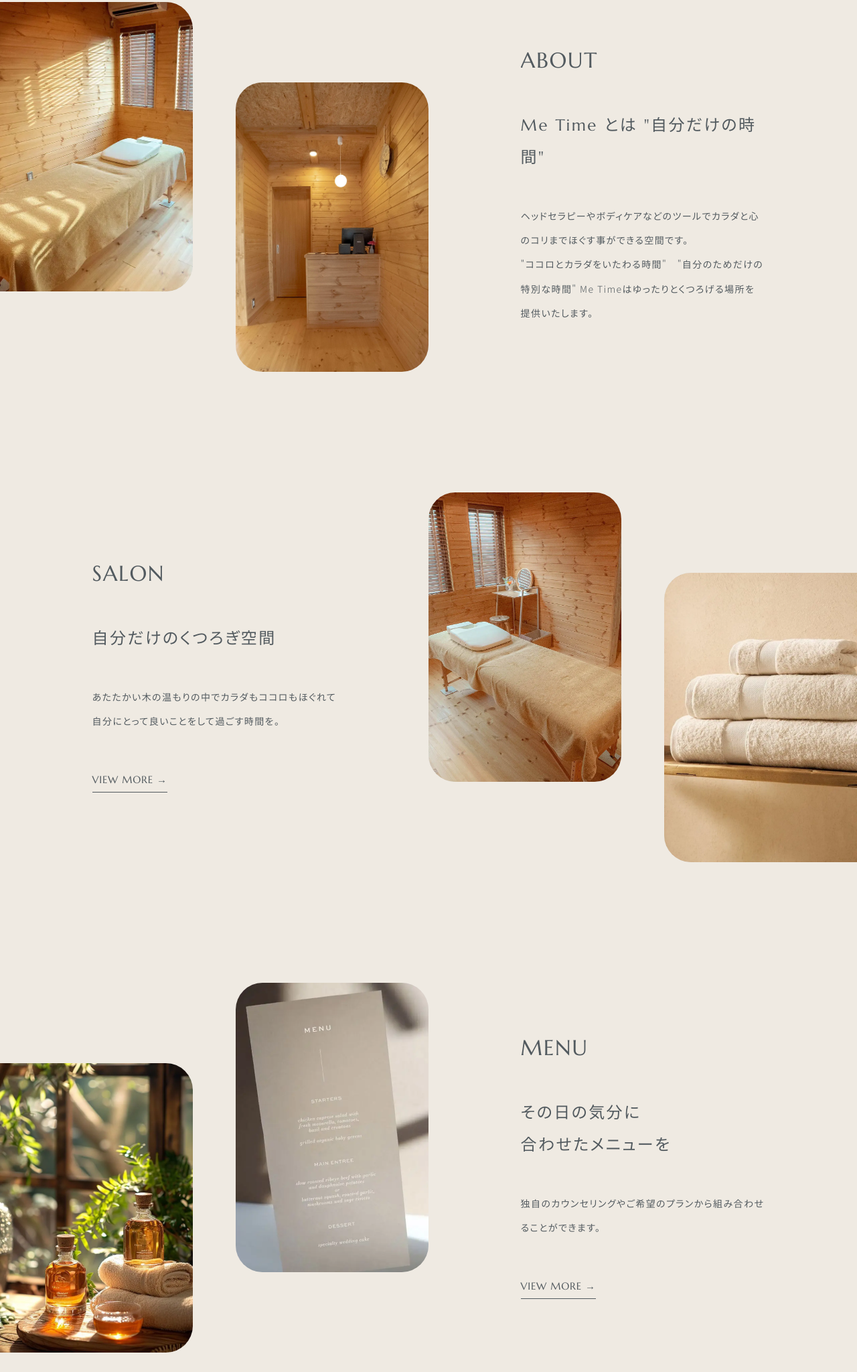
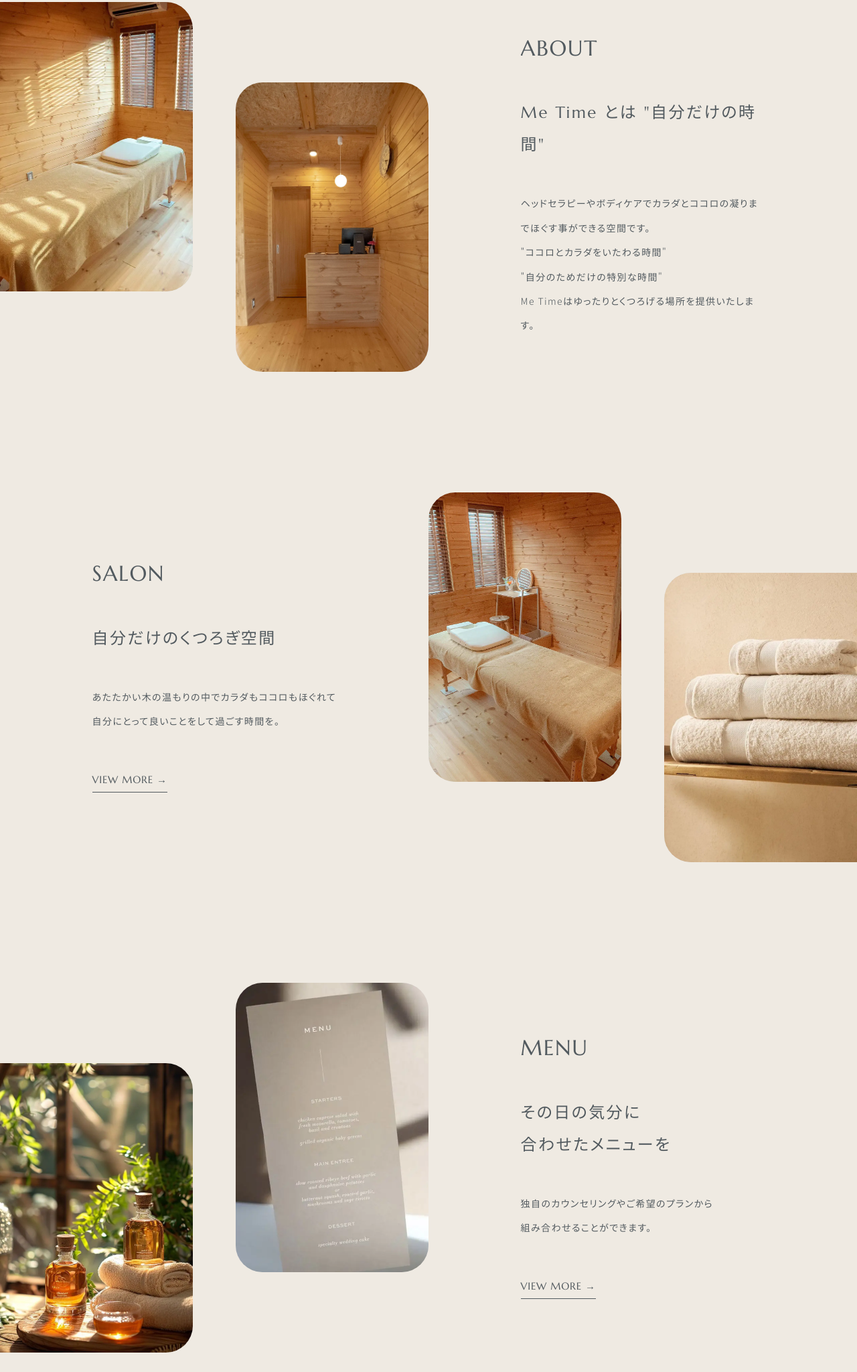
Before and after one commit to ringo-117/MeTime_test2, a plain HTML site: page index.html in a window 1280 px wide. Shown: the part 1727-3775 px from the top of the page at 67% size. Drawn offline with nearby package versions, Linux system fonts and the light colour scheme.

Commit message:
update_30
改行を追加しました。

```diff
--- a/index.html
+++ b/index.html
@@ -136,8 +136,9 @@
           <h2 class="title_wrap">ABOUT</h2>
           <p class="sub_title sec_items effect delay-1">Me Time とは "自分だけの時間"</p>
           <p class="sec_items effect delay-2">
-            ヘッドセラピーやボディケアなどのツールでカラダと心のコリまでほぐす事ができる空間です。<br>
-            "ココロとカラダをいたわる時間"　"自分のためだけの特別な時間"
+            ヘッドセラピーやボディケアでカラダとココロの凝りまでほぐす事ができる空間です。<br>
+            "ココロとカラダをいたわる時間"<br>
+            "自分のためだけの特別な時間"<br>
             Me Timeはゆったりとくつろげる場所を提供いたします。
           </p>
         </article>
@@ -157,7 +158,8 @@
           <h2 class="title_wrap">SALON</h2>
           <p class="sub_title sec_items effect delay-1">自分だけのくつろぎ空間</p>
           <p class="sec_items effect delay-2">
-            あたたかい木の温もりの中でカラダもココロもほぐれて自分にとって良いことをして過ごす時間を。
+            あたたかい木の温もりの中でカラダもココロもほぐれて<br>
+            自分にとって良いことをして過ごす時間を。
           </p>
           <div class="more_box sec_items effect delay-3">
             <a href="salon.html"><button class="more">VIEW MORE →</button></a>
@@ -179,7 +181,8 @@
           <h2 class="title_wrap">MENU</h2>
           <p class="sub_title sec_items effect delay-1">その日の気分に<br>合わせたメニューを</p>
           <p class="sec_items effect delay-2">
-            独自のカウンセリングやご希望のプランから組み合わせることができます。
+            独自のカウンセリングやご希望のプランから<br>
+            組み合わせることができます。
           </p>
           <div class="more_box sec_items effect delay-3">
             <a href="menu.html"><button class="more">VIEW MORE →</button></a>
```
